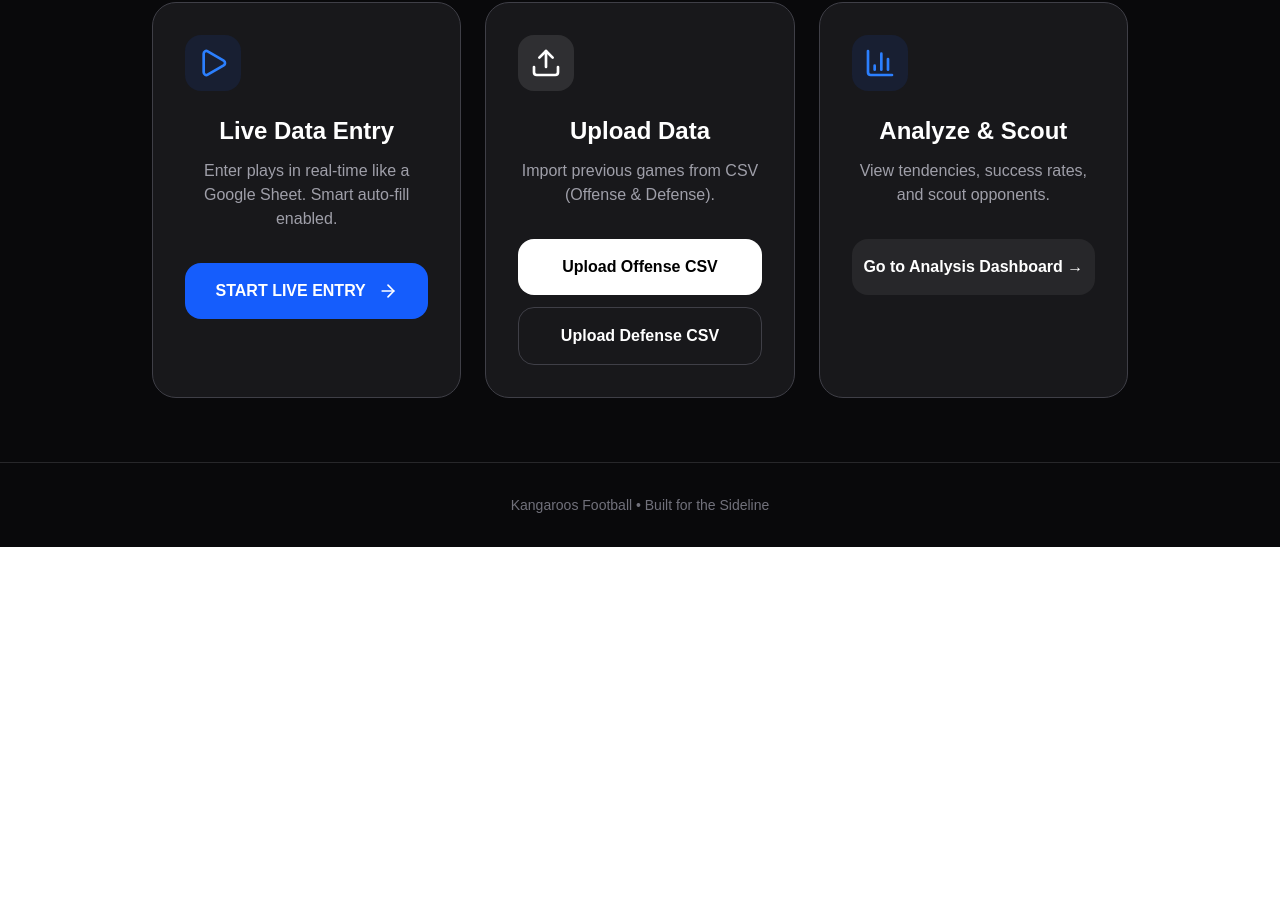
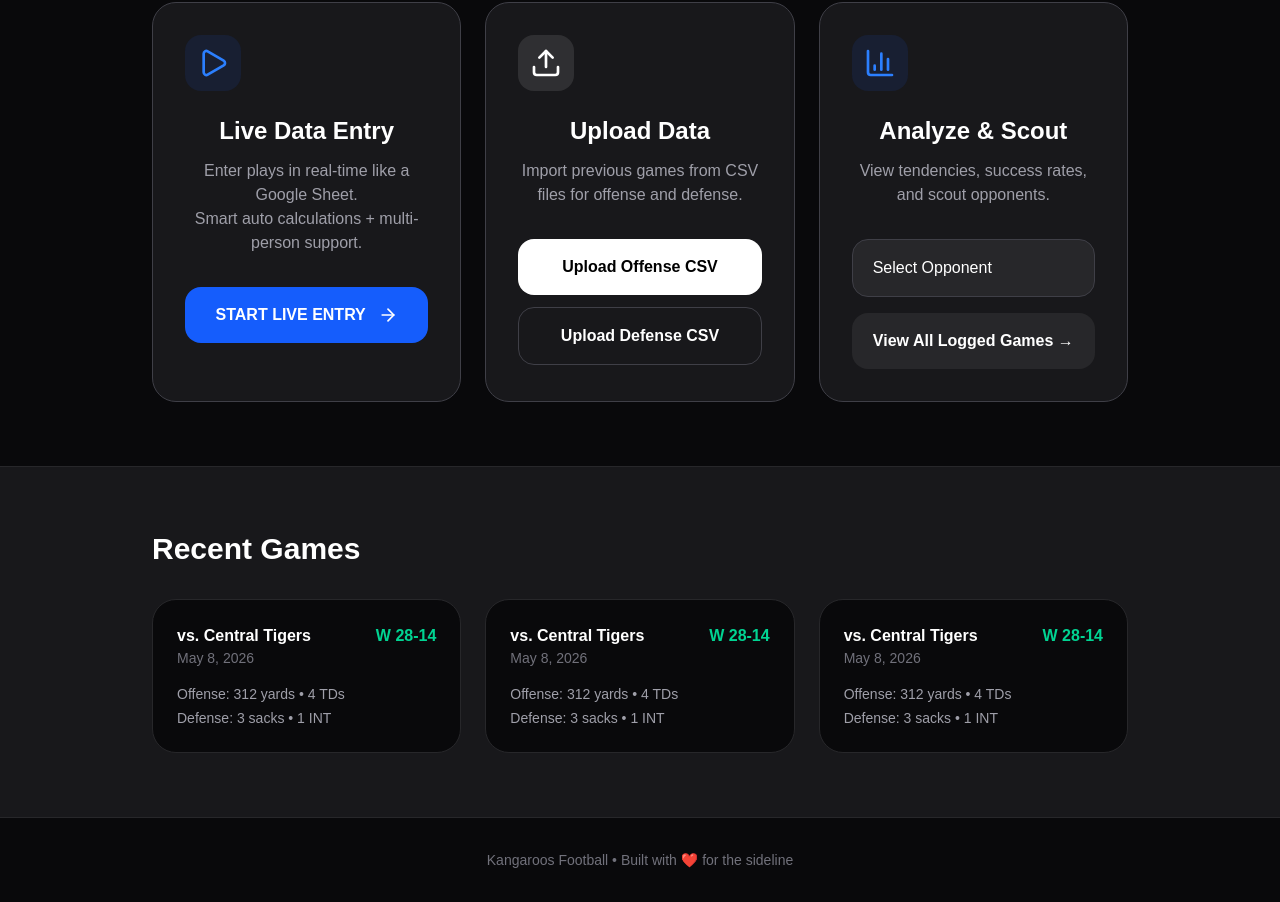
Before and after one commit to jjester58-eng/football-stats, a Next.js app: page / in a window 1280 px wide. Shown: the part 444-1346 px from the top of the page. Before the commit the page ends 991 px from the top, so only its background shows below. Built offline with nearby package versions, Linux system fonts and the light colour scheme.

Commit message:
try again

```diff
--- a/app/page.tsx
+++ b/app/page.tsx
@@ -29,10 +29,11 @@ export default function KangaroosLanding() {
 
       <div className="pt-24 pb-16">
         <div className="max-w-5xl mx-auto px-6 text-center">
+          {/* Hero */}
           <div className="mb-16 mt-8">
             <div className="inline-flex items-center gap-2 bg-zinc-900 border border-zinc-700 rounded-full px-4 py-1.5 text-sm mb-6">
               <div className="w-2 h-2 bg-emerald-500 rounded-full animate-pulse"></div>
-              Game Day Ready
+              Ready for Game Day
             </div>
 
             <h1 className="text-6xl md:text-7xl font-bold tracking-tighter mb-6">
@@ -43,22 +44,24 @@ export default function KangaroosLanding() {
             </h1>
 
             <p className="text-xl text-zinc-400 max-w-2xl mx-auto">
-              Live play-by-play entry • Tendency analysis • Opponent scouting
+              Live play-by-play entry • Powerful tendency analysis • Opponent scouting
             </p>
           </div>
 
-          {/* Action Cards */}
+          {/* Main Action Cards */}
           <div className="grid md:grid-cols-3 gap-6 max-w-5xl mx-auto">
 
-            {/* Live Entry */}
+            {/* Live Entry Card - Updated */}
             <div className="bg-zinc-900 border border-zinc-700 rounded-3xl p-8 hover:border-blue-500 transition-all group">
               <div className="w-14 h-14 bg-blue-600/10 rounded-2xl flex items-center justify-center mb-6 group-hover:scale-110 transition-transform">
                 <Play className="w-8 h-8 text-blue-500" />
               </div>
               <h3 className="text-2xl font-semibold mb-3">Live Data Entry</h3>
               <p className="text-zinc-400 mb-8">
-                Enter plays in real-time like a Google Sheet. Smart auto-fill enabled.
+                Enter plays in real-time like a Google Sheet.<br />
+                Smart auto calculations + multi-person support.
               </p>
+
               <button
                 className="w-full bg-blue-600 hover:bg-blue-500 py-4 rounded-2xl font-semibold flex items-center justify-center gap-3 transition-colors"
                 onClick={() => window.location.href = '/enter'}
@@ -67,15 +70,16 @@ export default function KangaroosLanding() {
               </button>
             </div>
 
-            {/* Upload */}
+            {/* Upload Card */}
             <div className="bg-zinc-900 border border-zinc-700 rounded-3xl p-8 hover:border-white transition-all group">
               <div className="w-14 h-14 bg-white/10 rounded-2xl flex items-center justify-center mb-6 group-hover:scale-110 transition-transform">
                 <Upload className="w-8 h-8 text-white" />
               </div>
               <h3 className="text-2xl font-semibold mb-3">Upload Data</h3>
               <p className="text-zinc-400 mb-8">
-                Import previous games from CSV (Offense & Defense).
+                Import previous games from CSV files for offense and defense.
               </p>
+
               <button className="w-full bg-white text-black py-4 rounded-2xl font-semibold hover:bg-zinc-200 transition-colors">
                 Upload Offense CSV
               </button>
@@ -84,7 +88,7 @@ export default function KangaroosLanding() {
               </button>
             </div>
 
-            {/* Analyze */}
+            {/* Analyze Card */}
             <div className="bg-zinc-900 border border-zinc-700 rounded-3xl p-8 hover:border-blue-500 transition-all group">
               <div className="w-14 h-14 bg-blue-600/10 rounded-2xl flex items-center justify-center mb-6 group-hover:scale-110 transition-transform">
                 <BarChart3 className="w-8 h-8 text-blue-500" />
@@ -93,16 +97,55 @@ export default function KangaroosLanding() {
               <p className="text-zinc-400 mb-8">
                 View tendencies, success rates, and scout opponents.
               </p>
-              <button className="w-full bg-zinc-800 hover:bg-zinc-700 py-4 rounded-2xl font-semibold transition-colors">
-                Go to Analysis Dashboard →
-              </button>
+
+              <div className="space-y-4">
+                <div className="relative">
+                  <select className="w-full bg-zinc-800 border border-zinc-700 rounded-2xl py-4 px-5 text-white appearance-none">
+                    <option>Select Opponent</option>
+                    <option>Westside Warriors</option>
+                    <option>Central Tigers</option>
+                    <option>Riverside Rams</option>
+                  </select>
+                </div>
+
+                <button className="w-full bg-zinc-800 hover:bg-zinc-700 py-4 rounded-2xl font-semibold transition-colors">
+                  View All Logged Games →
+                </button>
+              </div>
             </div>
           </div>
         </div>
       </div>
 
+      {/* Recent Games */}
+      <div className="bg-zinc-900 border-t border-zinc-800 py-16">
+        <div className="max-w-5xl mx-auto px-6">
+          <h2 className="text-3xl font-bold mb-8">Recent Games</h2>
+
+          <div className="grid md:grid-cols-3 gap-6">
+            {[1,2,3].map((i) => (
+              <div key={i} className="bg-zinc-950 border border-zinc-800 rounded-3xl p-6 hover:border-zinc-600 transition-colors">
+                <div className="flex justify-between items-start mb-4">
+                  <div>
+                    <div className="font-semibold">vs. Central Tigers</div>
+                    <div className="text-sm text-zinc-500">May 8, 2026</div>
+                  </div>
+                  <div className="text-right">
+                    <div className="text-emerald-400 font-bold">W 28-14</div>
+                  </div>
+                </div>
+                <div className="text-sm text-zinc-400 space-y-1">
+                  <div>Offense: 312 yards • 4 TDs</div>
+                  <div>Defense: 3 sacks • 1 INT</div>
+                </div>
+              </div>
+            ))}
+          </div>
+        </div>
+      </div>
+
       <footer className="border-t border-zinc-800 py-8 text-center text-zinc-500 text-sm">
-        Kangaroos Football • Built for the Sideline
+        Kangaroos Football • Built with ❤️ for the sideline
       </footer>
     </div>
   );
```
